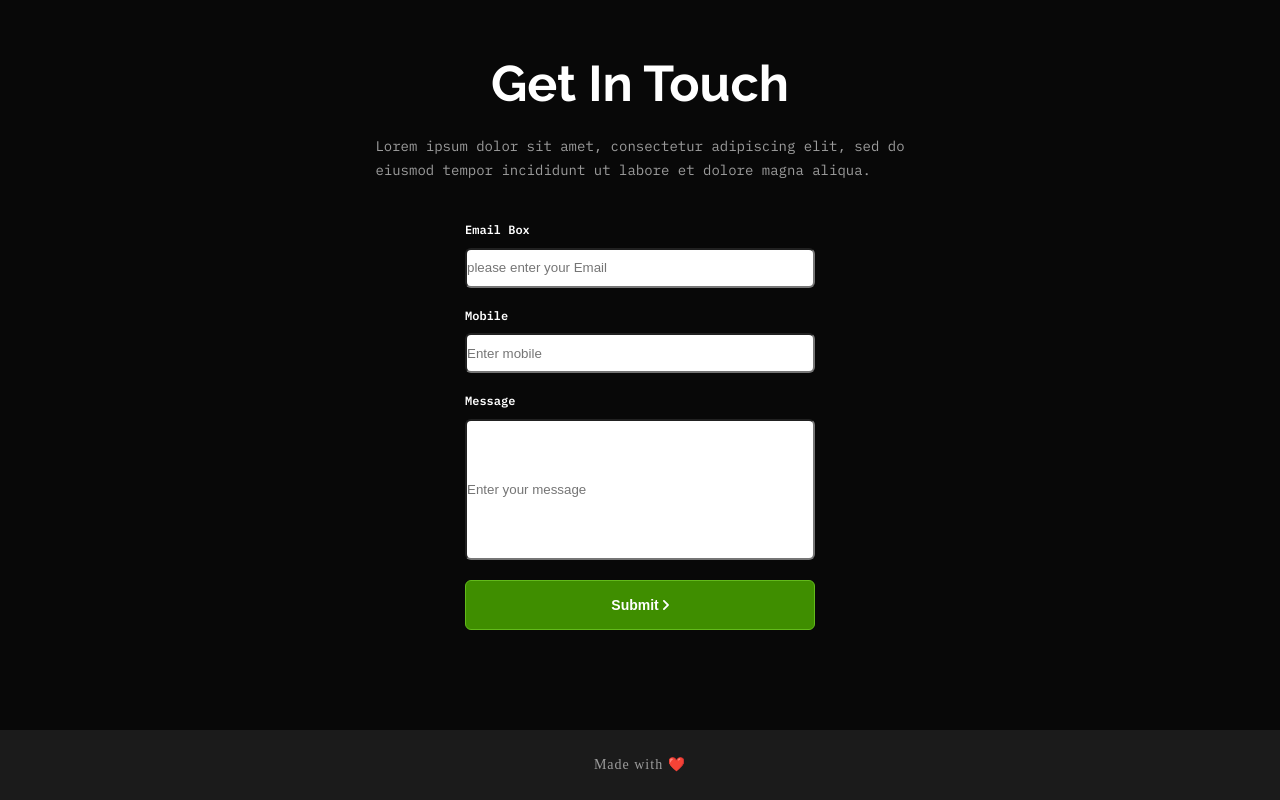
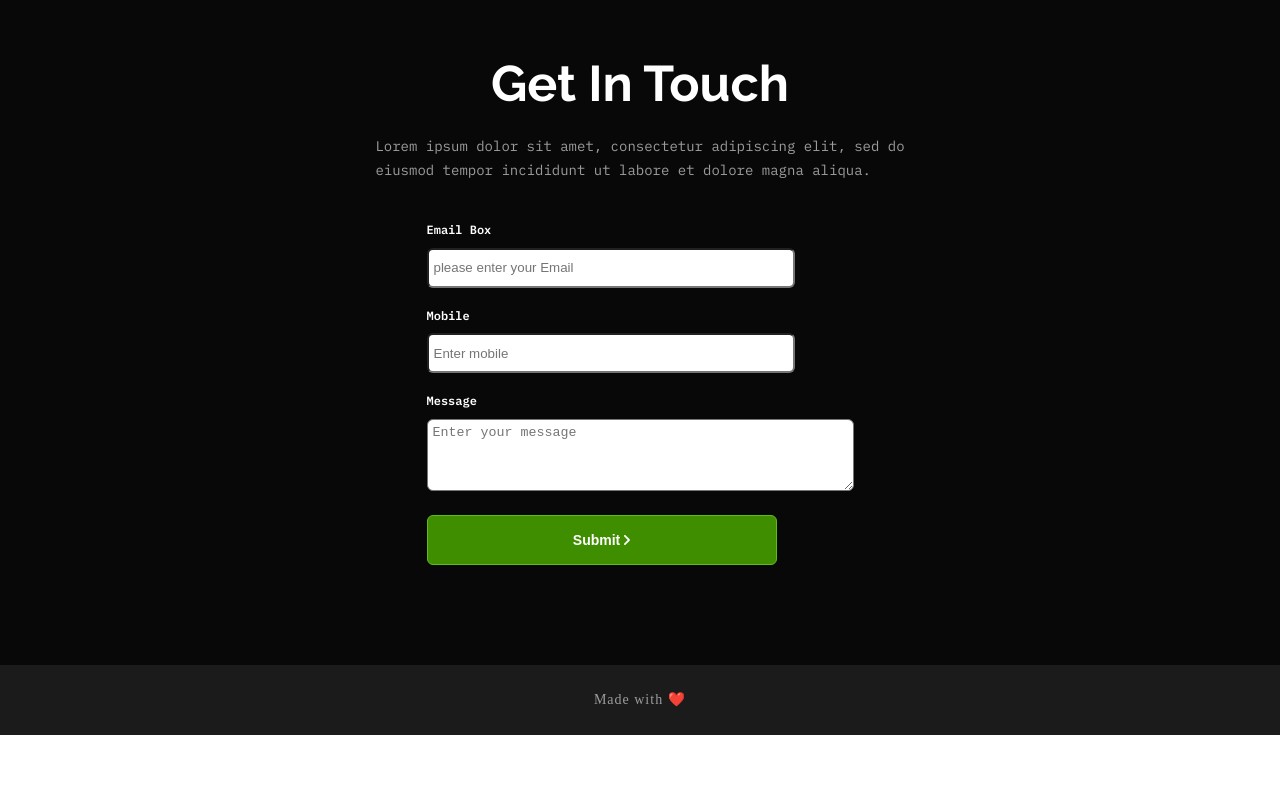
Before and after one commit to Sha901/Website, a plain HTML site: page index.html in a window 1280 px wide. Shown: the part 3800-4600 px from the top of the page. After the commit the page ends 4535 px from the top, so only its background shows below. Drawn offline with Linux system fonts and the light colour scheme.

Commit message:
design changes

```diff
--- a/index.html
+++ b/index.html
@@ -326,7 +326,7 @@
           </label>
         </div>
         <div class="input-box-message">
-          <input id="Message" name="Message" value="" placeholder="Enter your message" />
+          <textarea id="Message" name="Message" placeholder="Enter your message"rows="4" cols="50"></textarea>
         </div>
       </div>
       <div class="button-submit">
--- a/style.css
+++ b/style.css
@@ -264,6 +264,7 @@ justify-content: center;
     background-color: #000AFF;
     padding: 10px,24px,10px,24px;
     border-radius: 5px;
+    cursor: pointer;
 
 }
 .header-color-pharme{
@@ -275,6 +276,7 @@ justify-content: center;
     background-color: #E0FFF8;
     padding: 5px 0px 0px 0px;
 
+
 }
 .button-background-Pharme{
     width: 189px;
@@ -283,6 +285,7 @@ justify-content: center;
     background-color: #2AB090;
     padding: 10px,24px,10px,24px;
     border-radius: 5px;
+    cursor: pointer;
 }
 /* third page */
 .container-testmonial{
@@ -540,16 +543,15 @@ gap: 40px;
 
 }
 .input-box input {
-  width: 350px;
+  width: 368px;
   height: 40px;
   border-radius: 6px;
-
+  padding: 5px 5px 5px 5px;
 }
 
-.input-box-message input{
-  width: 350px;
-  height: 141px;
+.input-box-message textarea{
   border-radius: 6px;
+  padding: 5px 5px 5px 5px;
 }
 
 .button-submit button{
```
